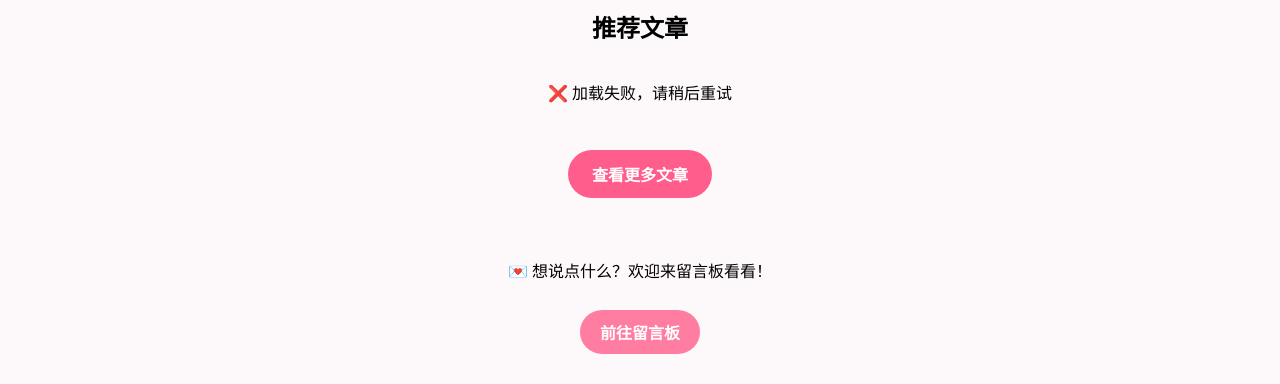
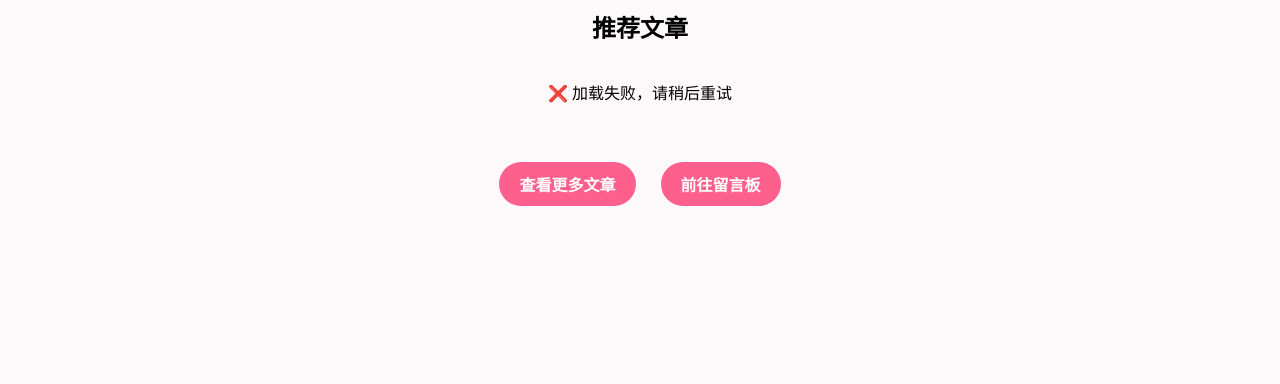
Before and after one commit to RectoLn/RectoLn, a website: page public/index.html in a window 1280 px wide. Shown: the part 514-898 px from the top of the page. After the commit the page ends 800 px from the top, so only its background shows below. Drawn offline with Linux system fonts and the light colour scheme; no server answers.

Commit message:
homepage button

```diff
--- a/public/index.html
+++ b/public/index.html
@@ -89,16 +89,22 @@
       margin-top: 40px;
     }
 
-    .footer-call {
-      text-align: center;
-      margin: 60px 0 30px;
-    }
+
+.footer-call {
+  text-align: center;
+  margin-top: 30px;
+}
+
+.button-group {
+  display: inline-flex;
+  gap: 25px; /* 控制按钮之间的距离 */
+}
 
     .footer-call a {
       display: inline-block;
       margin-top: 12px;
       padding: 10px 20px;
-      background-color: #ff7da1;
+      background-color: #fe608d;
       color: white;
       border-radius: 30px;
       text-decoration: none;
@@ -107,7 +113,7 @@
     }
 
     .footer-call a:hover {
-      background-color: #ff5d8c;
+      background-color: #ff4c7f;
     }
     @media (max-width: 768px) {
   .articles-list {
@@ -181,12 +187,15 @@
       <p>⏳ 加载中...</p>
     </div>
 
-    <a href="/articles.html" class="more-button">查看更多文章</a>
 
     <div class="footer-call">
-      <p>💌 想说点什么？欢迎来留言板看看！</p>
-      <a href="/guestbook.html">前往留言板</a>
-    </div>
+  <div class="button-group">
+    <a href="/articles.html" class="more-button">查看更多文章</a>
+    <a href="/guestbook.html" class="more-button">前往留言板</a>
+  </div>
+</div>
+
+
   </main>
 
   <script>
```
